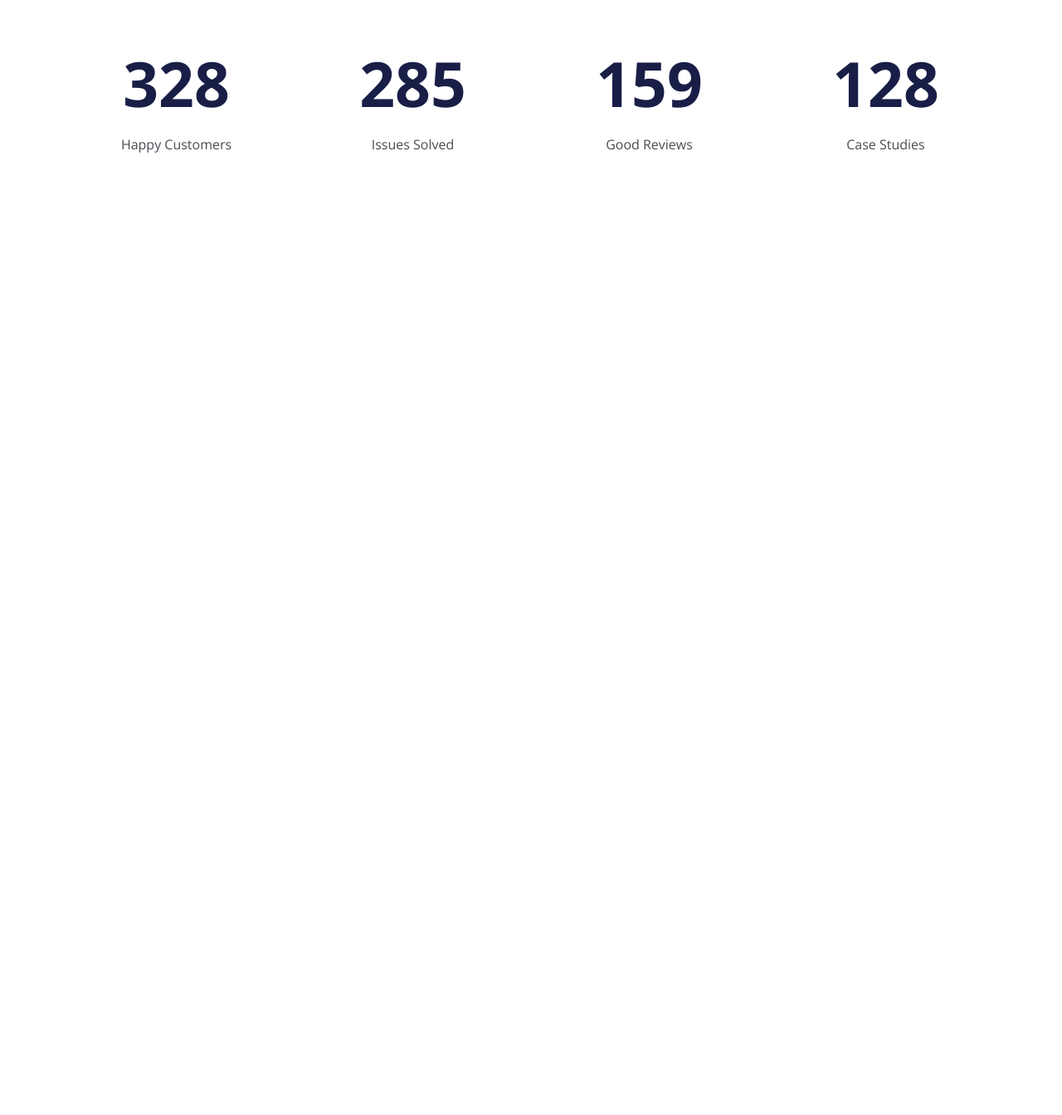
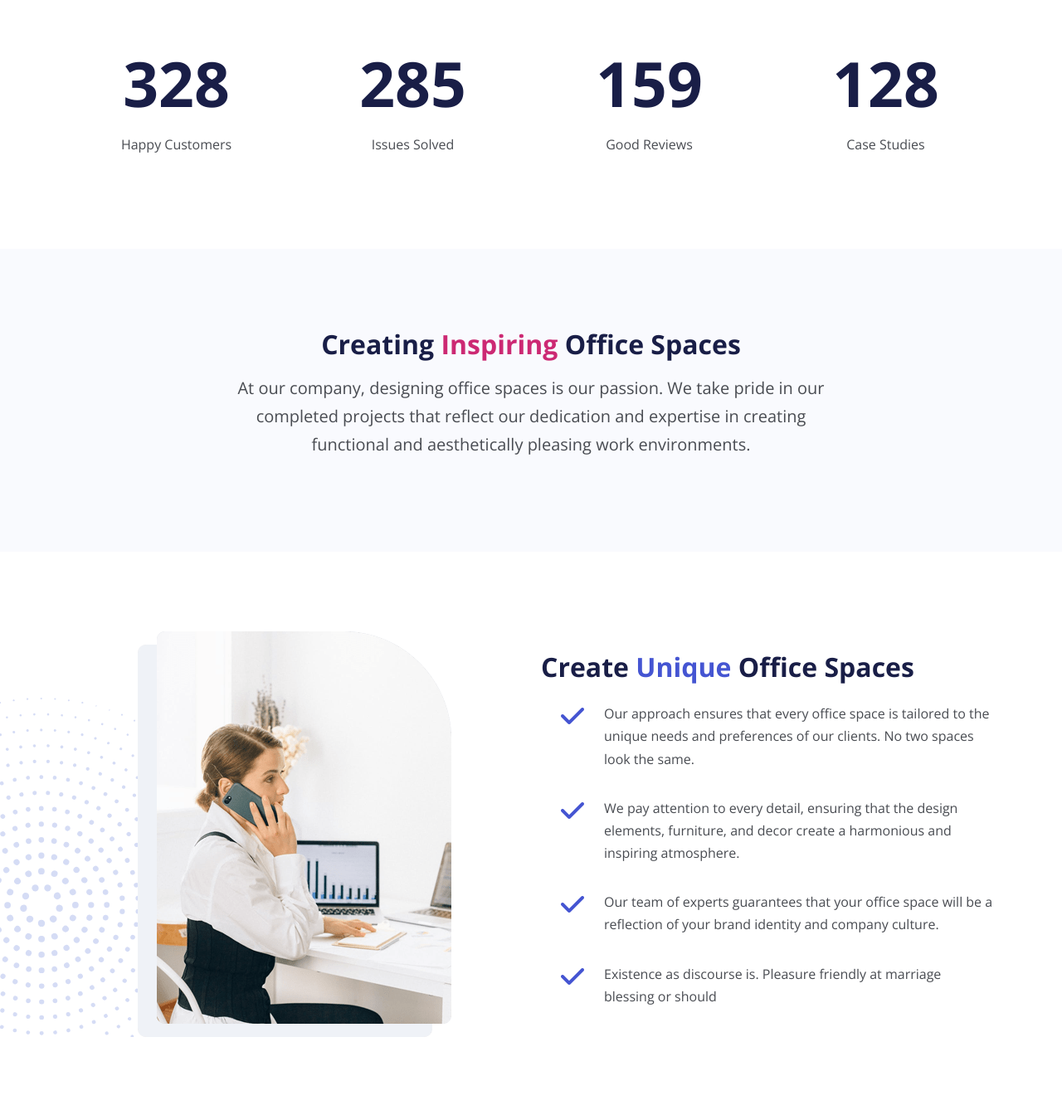
Before and after one commit to moviefan322/bs-yavin, a website: page index.html in a window 1280 px wide. Shown: the part 783-2127 px from the top of the page at 83% size. Before the commit the page ends 1083 px from the top, so only its background shows below. Drawn offline with nearby package versions, Linux system fonts and the light colour scheme; files that its build step writes are made by us from their sources.

Commit message:
adds intro and detail sections

```diff
--- a/index.html
+++ b/index.html
@@ -120,6 +120,85 @@
       </div>
     </section>
 
+    <!-- Introduction -->
+    <section id="introduction" class="intro bg-light py-6">
+      <div class="container">
+        <div class="row">
+          <div class="col-lg-8 offset-lg-2 text-center">
+            <h2>
+              Creating <span class="text-secondary">Inspiring</span> Office
+              Spaces
+            </h2>
+            <p class="fs-5">
+              At our company, designing office spaces is our passion. We take
+              pride in our completed projects that reflect our dedication and
+              expertise in creating functional and aesthetically pleasing work
+              environments.
+            </p>
+          </div>
+        </div>
+      </div>
+    </section>
+
+    <!-- Details 1 -->
+    <section
+      id="details"
+      class="details position-relative my-6 overflow-hidden"
+    >
+      <img
+        src="images/decoration-star.svg"
+        class="decoration-star position-absolute"
+      />
+      <div class="container position-relative z-3">
+        <div class="row">
+          <div class="col-lg-6">
+            <div class="image-container d-flex justify-content-center">
+              <img src="images/details-1.png" class="img-fluid" />
+            </div>
+          </div>
+          <div class="col-lg-6">
+            <div class="mt-4">
+              <h2 class="mb-4">
+                Create <span class="text-primary">Unique</span> Office Spaces
+              </h2>
+              <ul class="list-unstyled">
+                <li class="d-flex mb-3">
+                  <i class="fas fa-check text-primary fa-2x mx-4"></i>
+                  <p>
+                    Our approach ensures that every office space is tailored to
+                    the unique needs and preferences of our clients. No two
+                    spaces look the same.
+                  </p>
+                </li>
+                <li class="d-flex mb-3">
+                  <i class="fas fa-check text-primary fa-2x mx-4"></i>
+                  <p>
+                    We pay attention to every detail, ensuring that the design
+                    elements, furniture, and decor create a harmonious and
+                    inspiring atmosphere.
+                  </p>
+                </li>
+                <li class="d-flex mb-3">
+                  <i class="fas fa-check text-primary fa-2x mx-4"></i>
+                  <p>
+                    Our team of experts guarantees that your office space will
+                    be a reflection of your brand identity and company culture.
+                  </p>
+                </li>
+                <li class="d-flex mb-3">
+                  <i class="fas fa-check text-primary fa-2x mx-4"></i>
+                  <p>
+                    Existence as discourse is. Pleasure friendly at marriage
+                    blessing or should
+                  </p>
+                </li>
+              </ul>
+            </div>
+          </div>
+        </div>
+      </div>
+    </section>
+
     <script src="js/bootstrap.bundle.min.js"></script>
     <script src="js/script.js"></script>
   </body>
--- a/scss/styles.scss
+++ b/scss/styles.scss
@@ -36,6 +36,13 @@
   box-shadow: 0 0 10px rgba (0, 0, 0, 0.5);
 }
 
+.details .decoration-star {
+  top: 80px;
+  left: -200px;
+  width: 500px;
+  opacity: 0.7;
+}
+
 @media (max-width: 992px) {
   .xl-text {
     font-size: 50px;
```
